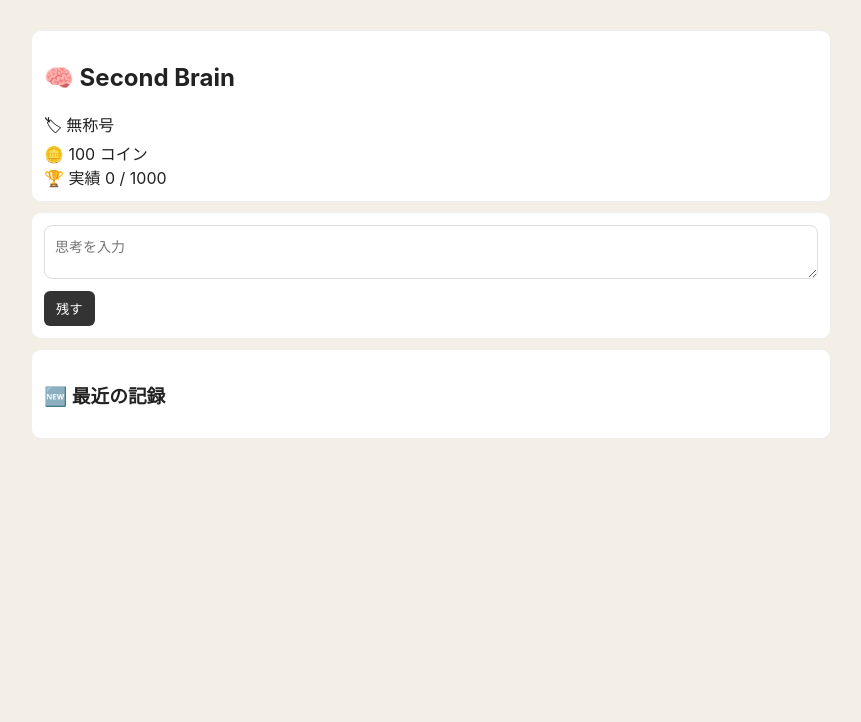
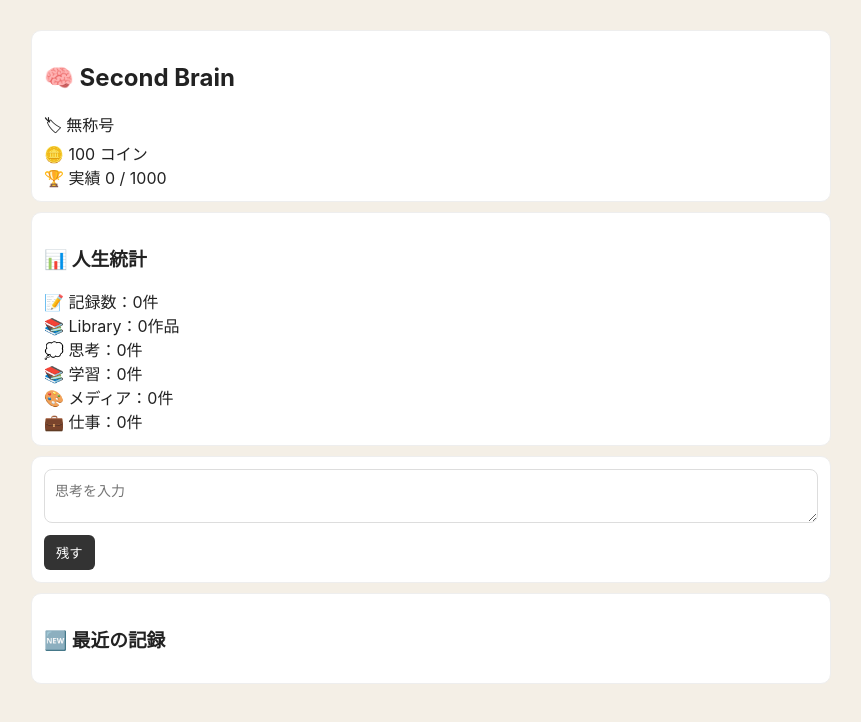
Before and after one commit to takayuu0777-commits/Mayday, a Flask app: page / in a window 1280 px wide. Shown: the part 62-784 px from the top of the page, without its empty margins (209-1070 px from the left). Run offline with Flask 3, Linux system fonts and the light colour scheme; data that the repository does not hold is empty.

Commit message:
Add life stats to home

```diff
--- a/templates/home.html
+++ b/templates/home.html
@@ -7,6 +7,16 @@
     <div>🏷 無称号</div>
     <div>🪙 100 コイン</div>
     <div>🏆 実績 0 / 1000</div>
+</div>
+
+<div class="card">
+    <h3>📊 人生統計</h3>
+    <div>📝 記録数：{{ stats.logs }}件</div>
+    <div>📚 Library：{{ stats.library }}作品</div>
+    <div>💭 思考：{{ stats.thought }}件</div>
+    <div>📚 学習：{{ stats.study }}件</div>
+    <div>🎨 メディア：{{ stats.media }}件</div>
+    <div>💼 仕事：{{ stats.work }}件</div>
 </div>
 
 <div class="card input">
```
